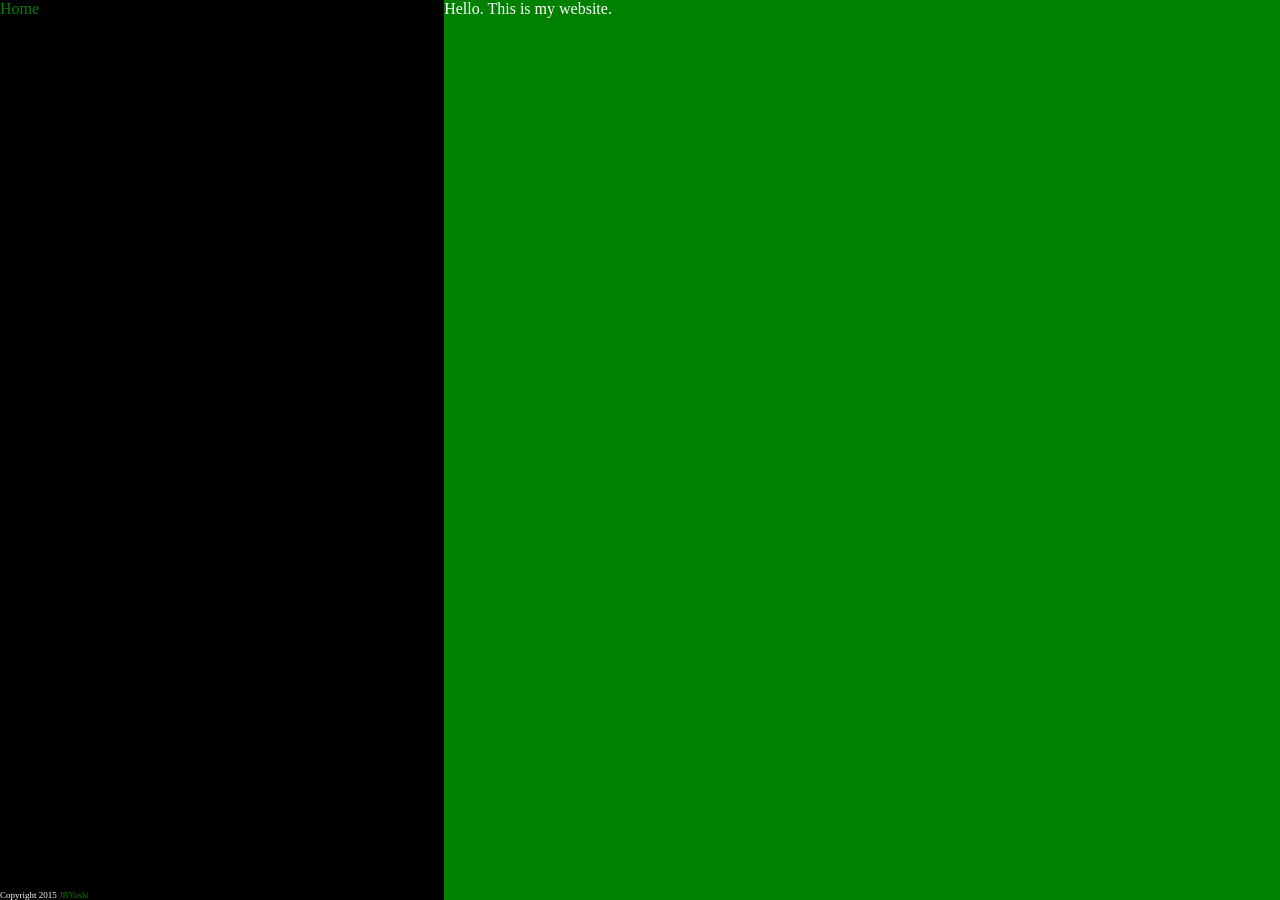
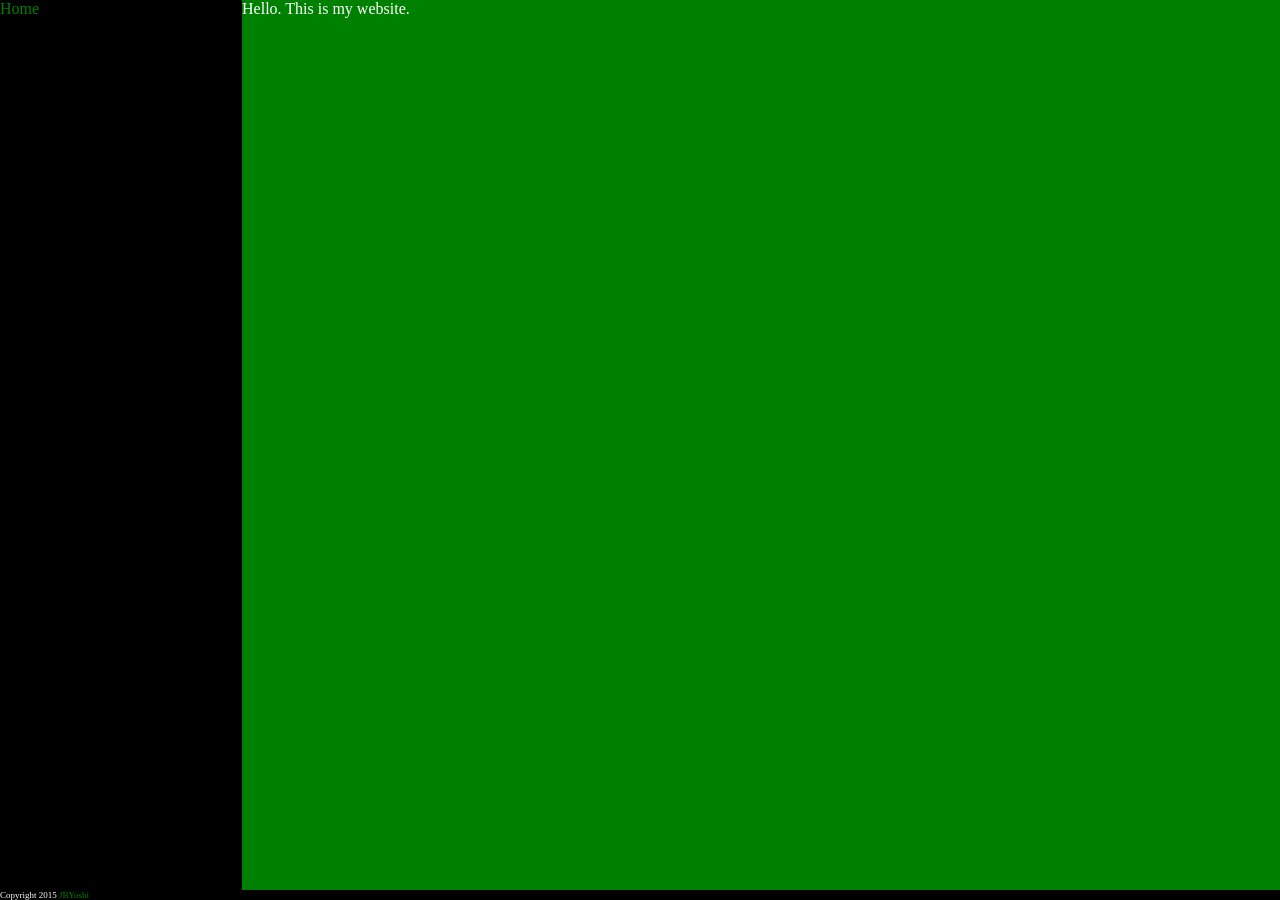
Before and after one commit to JBYoshi/jbyoshi.github.io, a Jekyll site: the page built from index.html, in a window 1280 px wide. Built offline with Jekyll 4.4.1, drawn with Linux system fonts in a browser that asks for light colours.

Commit message:
Apparently I forgot to support my own browser.

```diff
--- a/_layouts/default.html
+++ b/_layouts/default.html
@@ -13,17 +13,23 @@
             html, body {width: 100%; height: 100%; margin: 0pt;}
             body {display: table;}
             .main {display: table-row; height: auto; width: 100%;}
-            .main>div {height: 100%;}
-            .footer {display: table-row; height: 1px;}
+            .main>div {display: table; width: 100%; height: 100%;}
+            .main>div>div {display: table-row;}
+            .content {display: table-cell;}
+            .footer {display: table-cell; height: 1px;}
         </style>
     </head>
     <body>
         <div class=main>
-            <div class="secondary sidebar">
-                <a href="/">Home</a>
-            </div>
             <div>
-                {{ content }}
+                <div>
+                    <div class="secondary sidebar">
+                        <a href="/">Home</a>
+                    </div>
+                    <div class="content">
+                       {{ content }}
+                    </div>
+                </div>
             </div>
         </div>
         <div class="secondary footer">
```
